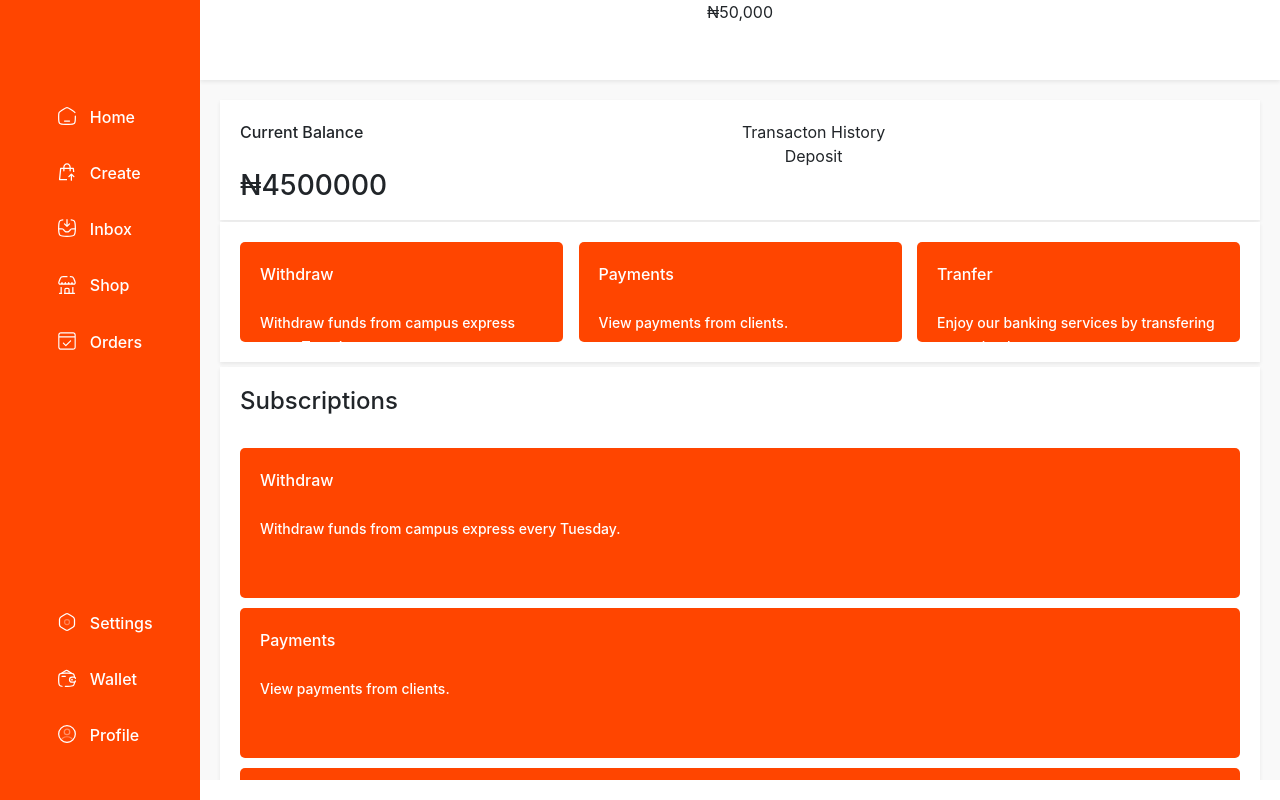
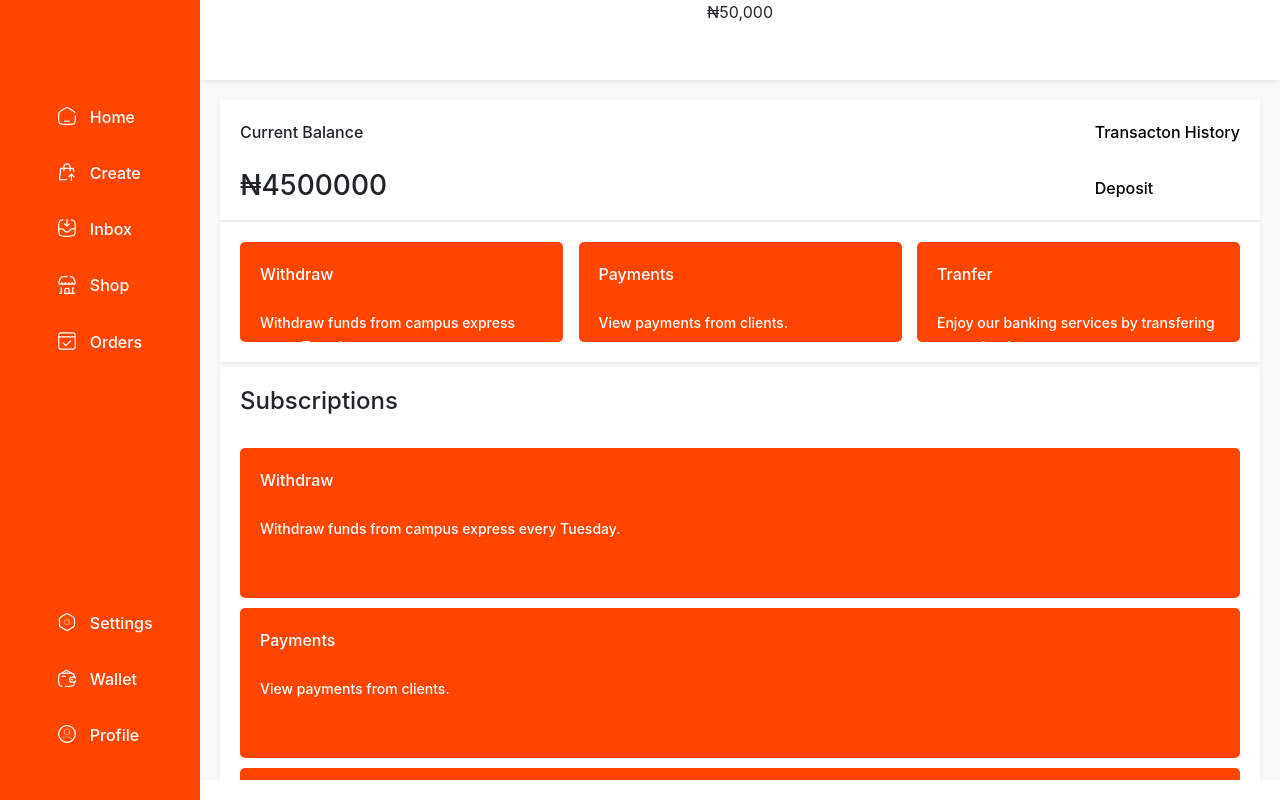
Before and after one commit to Achifa/campus-excpress-website, a React (Create React App) app in the folder app/: page /seller/wallet in a window 1280 px wide. Built offline with nearby package versions, Linux system fonts and the light colour scheme.

Commit message:
Update x-large-screen.css

```diff
--- a/app/src/styles/Seller/x-large-screen.css
+++ b/app/src/styles/Seller/x-large-screen.css
@@ -730,7 +730,7 @@
         align-items: flex-start;
 
     }
-    .seller-wallet-top a{
+    .seller-wallet-top div{
         font-size: medium;
         text-decoration: none;
         font-weight: 500;
```
